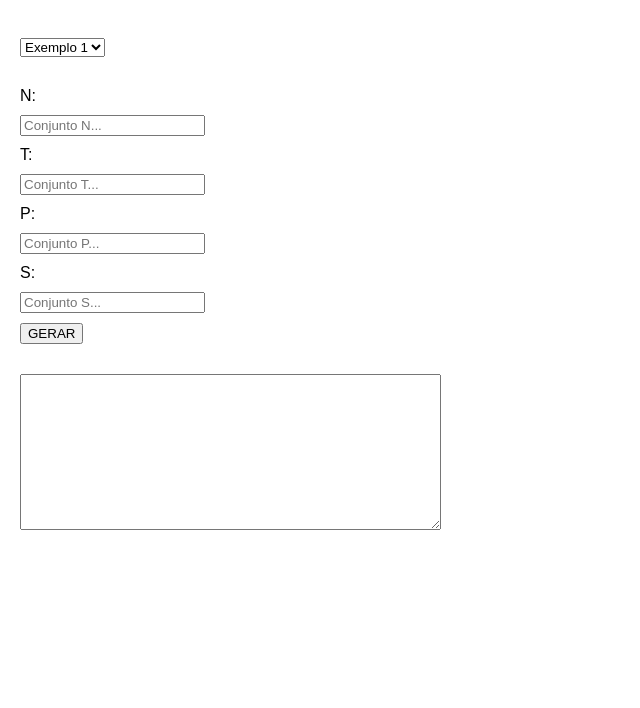
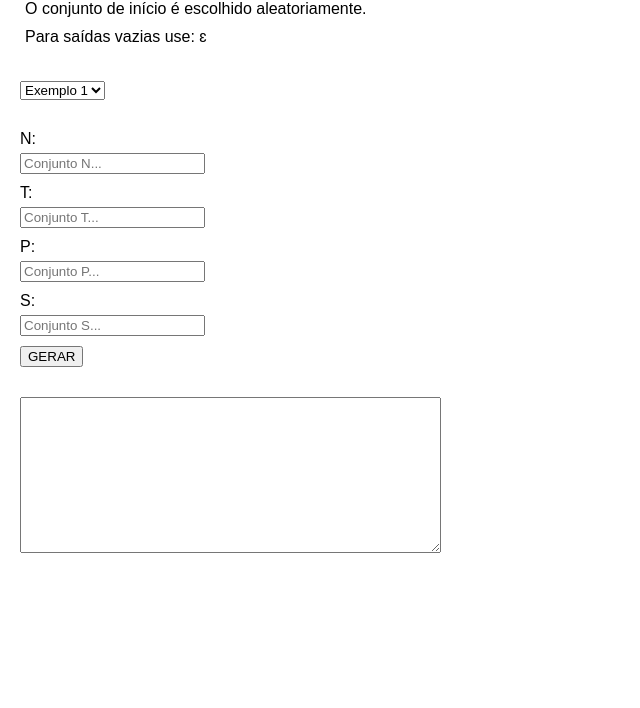
Before and after one commit to YanManenti/Linguagens-Formais---TD-01, a plain HTML site: page index.html in a window 1280 px wide. Shown: the part 92-800 px from the top of the page, without its empty margins (0-640 px from the left). Drawn offline with Linux system fonts and the light colour scheme.

Commit message:
feat: added empty simbol implementation; style: added subtitle for texts and fixed margins around h1 and p tags;

```diff
--- a/index.html
+++ b/index.html
@@ -9,6 +9,10 @@
   </head>
   <body>
     <h1>TD 01</h1>
+    <div class="subtitleStyle">
+      <p>O conjunto de início é escolhido aleatoriamente.</p>
+      <p>Para saídas vazias use: ɛ</p>
+    </div>
     <div class="selectStyle">
       <select id="exemploSelect">
         <option value="1" onclick="carregarExemplo();">Exemplo 1</option>
--- a/main.js
+++ b/main.js
@@ -27,6 +27,9 @@ function gerarLinguagem(conjuntos) {
   pilha.adicionar(pickRandom(conjuntos[conjuntoAdicionar]));
   while (!pilha.estaVazia()) {
     const topo = pilha.remover();
+    if (topo === "ɛ") {
+      break;
+    }
     if (conjuntos[topo] === undefined) {
       saida.push(topo);
       continue;
@@ -34,7 +37,7 @@ function gerarLinguagem(conjuntos) {
     pilha.adicionar(pickRandom(conjuntos[topo]));
   }
 
-  printToTextBox(saida.join(", "));
+  printToTextBox(saida.join(""));
 }
 
 function pickConjunto(conjuntos) {
@@ -129,7 +132,7 @@ function carregarExemplo() {
   const exemplos = {
     1: {
       N: "aT",
-      T: "bP",
+      T: "bP | ɛ",
       P: "cS",
       S: "d",
     },
--- a/style.css
+++ b/style.css
@@ -11,13 +11,20 @@ body{
     gap: 30px;
 }
 
+h1{
+    margin: 0;
+}
+
 .formStyle{
     display: flex;
     flex-direction: column;
     align-items: flex-start;
     justify-content: center;
-    gap: 10px;
+    gap: 5px;
+}
 
+.formStyle input{
+    margin-bottom: 5px;
 }
 
 .resultStyle{
@@ -37,3 +44,14 @@ body{
     gap: 10px;
 
 }
+
+.subtitleStyle{
+    display: flex;
+    flex-direction: column;
+    align-items: flex-start;
+    justify-content: center;
+}
+
+.subtitleStyle p{
+    margin: 5px;
+}
```
